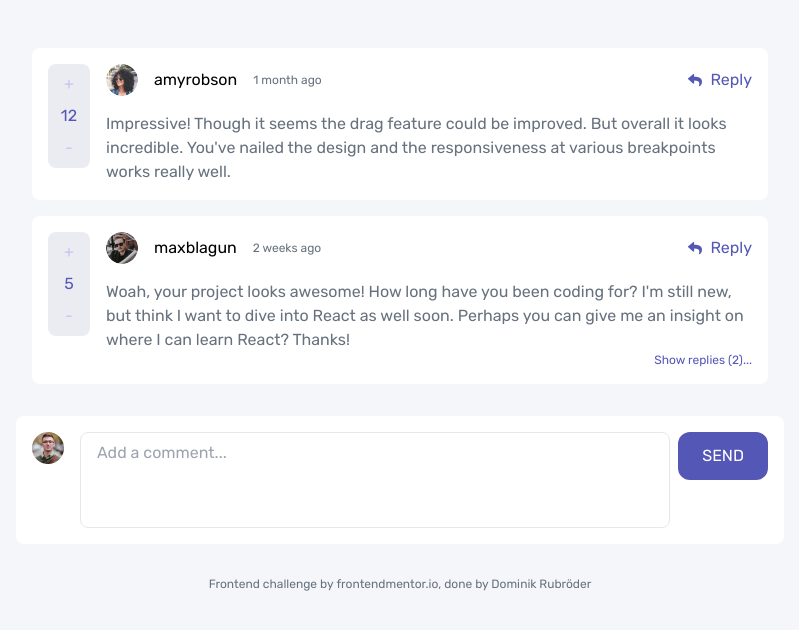
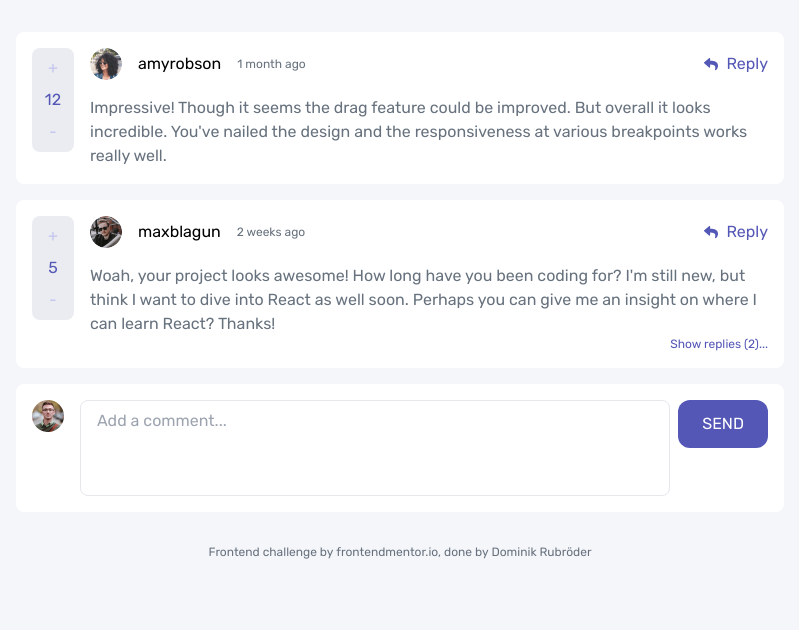
Before and after one commit to dominikrubroeder/interactive-comments-section-website, a Next.js app: page / in a window 1280 px wide. Shown: the top 630 px of the page, without its empty margins (240-1039 px from the left). Built offline with nearby package versions, Linux system fonts and the light colour scheme.

Commit message:
Refactor comment deletion

```diff
--- a/components/Comment.tsx
+++ b/components/Comment.tsx
@@ -24,7 +24,6 @@ const Comment: React.FC<IComment> = ({
 
   const [showReplyForm, setShowReplyForm] = useState(false);
   const [showReplies, setShowReplies] = useState(false);
-  const [showDeleteModal, setShowDeleteModal] = useState(false);
   const [isEditMode, setIsEditMode] = useState(false);
   const [initialContent, setInitialContent] = useState(content);
 
@@ -37,19 +36,8 @@ const Comment: React.FC<IComment> = ({
       ? 'Some seconds ago...'
       : createdAt;
 
-  const initDeleteHandler = () => {
-    setShowDeleteModal((previousState) => !previousState);
-    overlayCtx?.show();
-  };
-
-  const cancelDeletionHandler = () => {
-    setShowDeleteModal(false);
-    overlayCtx?.hide();
-  };
-
   const deleteHandler = (commentId: number) => {
     commentsCtx?.deleteComment(commentId);
-    setShowDeleteModal(false);
     overlayCtx?.hide();
   };
 
@@ -73,6 +61,11 @@ const Comment: React.FC<IComment> = ({
     setInitialContent(e.target.value);
   };
 
+  const initRepling = () => {
+    setShowReplies(true);
+    setShowReplyForm((previousState) => !previousState);
+  };
+
   useEffect(() => {
     if (contentTextAreaRef && isEditMode) {
       contentTextAreaRef.current!.focus();
@@ -81,13 +74,13 @@ const Comment: React.FC<IComment> = ({
 
   return (
     <>
-      {showDeleteModal && (
+      {overlayCtx?.shown && (
         <Modal
           title="Delete comment"
           content="Are you sure you want to delete this comment? This will remove
               comment and can`t be undone."
           primaryAction={() => deleteHandler(id)}
-          secondaryAction={cancelDeletionHandler}
+          secondaryAction={overlayCtx?.hide}
           primaryActionText="Yes, delete"
           secondaryActionText="No, cancel"
         />
@@ -142,12 +135,7 @@ const Comment: React.FC<IComment> = ({
             </div>
 
             {user.username !== currentUser.username && (
-              <Button
-                variant="text"
-                onClick={() =>
-                  setShowReplyForm((previousState) => !previousState)
-                }
-              >
+              <Button variant="text" onClick={initRepling}>
                 <IconReply /> Reply
               </Button>
             )}
@@ -157,7 +145,7 @@ const Comment: React.FC<IComment> = ({
                 <Button
                   variant="text"
                   actionType="destructive"
-                  onClick={initDeleteHandler}
+                  onClick={overlayCtx?.show}
                 >
                   <IconDelete /> Delete
                 </Button>
--- a/components/CommentList.tsx
+++ b/components/CommentList.tsx
@@ -6,7 +6,7 @@ const CommentList: React.FC = () => {
   const commentCtx = useContext(CommentsContext);
 
   return (
-    <ul className="grid gap-4 p-4">
+    <ul className="grid gap-4">
       {commentCtx?.comments.map((comment) => (
         <li key={comment.id}>
           <Comment {...comment} />
--- a/pages/index.tsx
+++ b/pages/index.tsx
@@ -40,7 +40,14 @@ const Home: NextPage = () => {
         >
           frontendmentor.io
         </a>
-        , done by Dominik Rubröder
+        , done by&nbsp;
+        <a
+          href="https://github.com/dominikrubroeder"
+          target="_blank"
+          rel="noreferrer"
+        >
+          Dominik Rubröder
+        </a>
       </footer>
     </div>
   );
```
